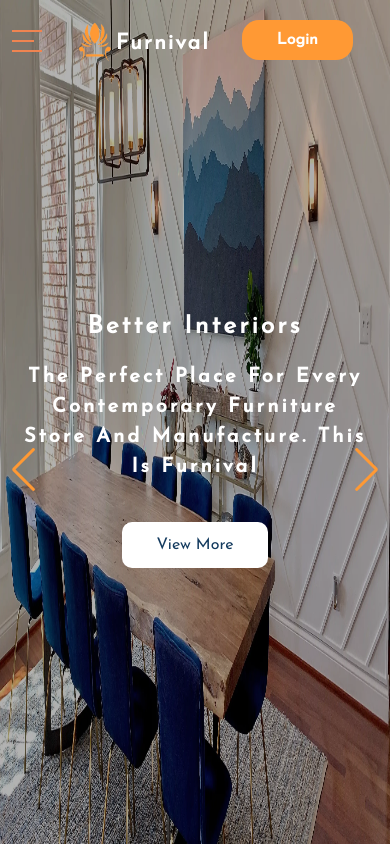
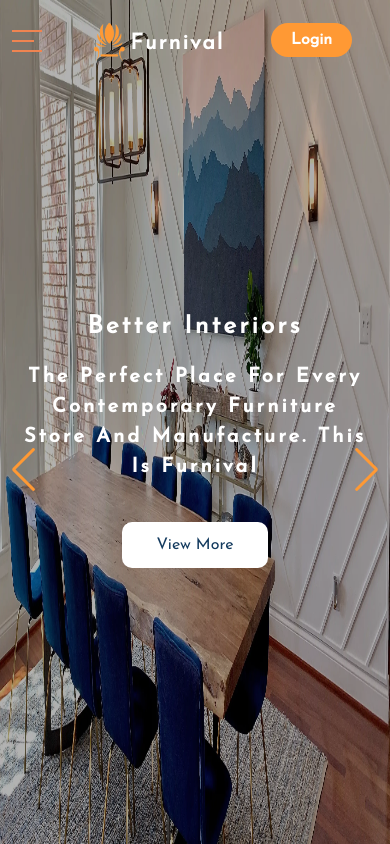
Before and after one commit to BasmalaAyman4/Furnival, a React (Create React App) app: page / in a window 390 px wide. Shown: the top 844 px of the page. Built offline with nearby package versions, Linux system fonts and the light colour scheme.

Commit message:
responsivee

```diff
--- a/src/Component/Global/Nav/Navbar.css
+++ b/src/Component/Global/Nav/Navbar.css
@@ -531,11 +531,7 @@ a.nav-link {
         flex-wrap: inherit;
         align-items: center;
         justify-content: stretch;
+        gap: 4%;
     }
-        .navbrand{
-            margin-left:20px;
-        }
-        .l{
-            margin-left: 10px;
-        }
+
 }
--- a/src/Component/Global/Nav/Navbar.module.css
+++ b/src/Component/Global/Nav/Navbar.module.css
@@ -109,7 +109,7 @@ header {
             color: #fff !important;
             font-family: 'JosefinSans-Regular' !important;
             font-weight: bold !important;
-            padding: 8px 35px !important;
+            padding: 5px 20px !important;
             border-radius: 17px !important;
             -webkit-border-radius: 17px !important;
             -moz-border-radius: 17px !important;
```
